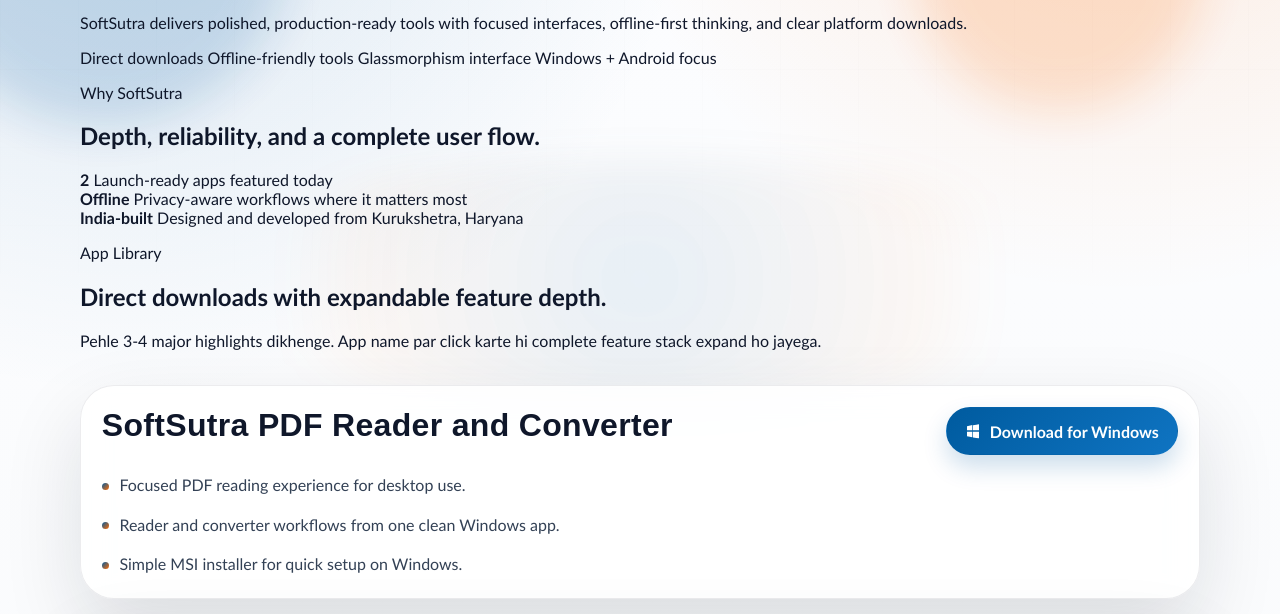
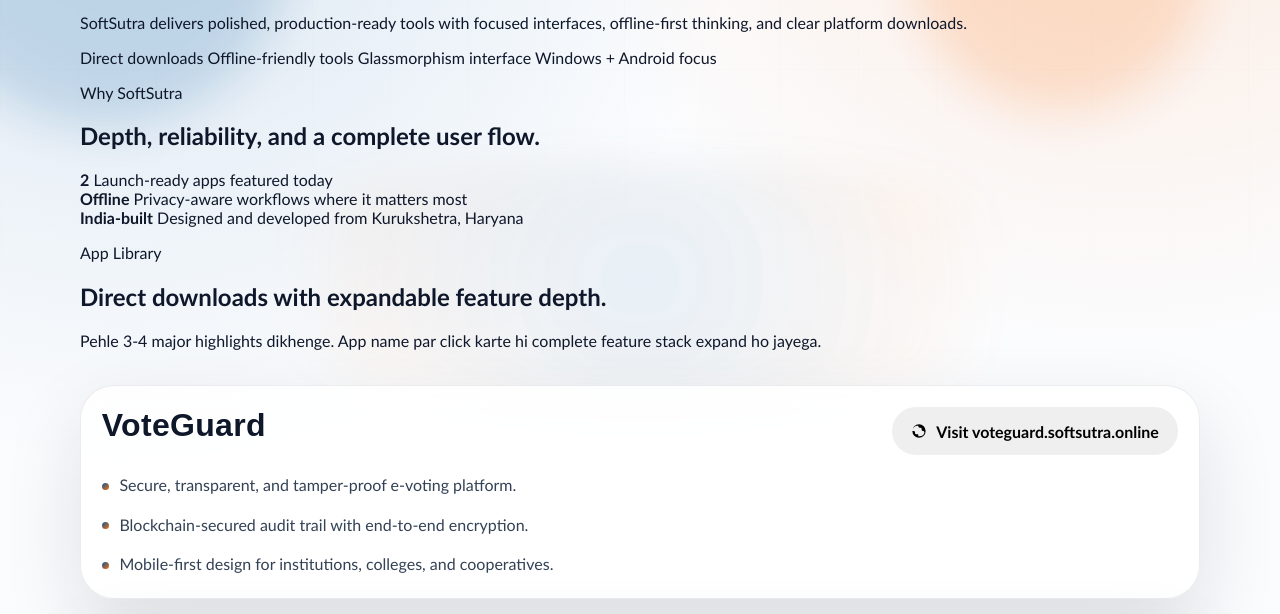
Before and after one commit to ramansarsa/softsutra.online, a plain HTML site: page index.html in a window 1280 px wide. Shown: the part 321-935 px from the top of the page. Drawn offline with Linux system fonts and the light colour scheme.

Commit message:
softsutra.online
It's homepage of webiste

```diff
--- a/assets/js/app.js
+++ b/assets/js/app.js
@@ -1,4 +1,19 @@
 const APPS = [
+  {
+    name: "VoteGuard",
+    features: [
+      "Secure, transparent, and tamper-proof e-voting platform.",
+      "Blockchain-secured audit trail with end-to-end encryption.",
+      "Mobile-first design for institutions, colleges, and cooperatives."
+    ],
+    platforms: [
+      {
+        os: "web",
+        label: "Visit voteguard.softsutra.online",
+        url: "https://voteguard.softsutra.online/"
+      }
+    ]
+  },
   {
     name: "SoftSutra PDF Reader and Converter",
     features: [
@@ -32,6 +47,8 @@
 ];
 
 const PLATFORM_ICONS = {
+  web:
+    '<svg viewBox="0 0 24 24" aria-hidden="true"><path fill="currentColor" d="M12 2a10 10 0 100 20A10 10 0 0012 2zm-1 17.93V18a1 1 0 00-1-1H8A2 2 0 016 15v-1a2 2 0 00-2-2H2.07A8 8 0 0111 4.07V5a2 2 0 002 2h1a2 2 0 012 2v1a2 2 0 002 2 2 2 0 012 2v.93A8 8 0 0113 19.93z"/></svg>',
   windows:
     '<svg viewBox="0 0 24 24" aria-hidden="true"><path fill="currentColor" d="M3 4.75L11 3v8H3zm9 6.25h9V2l-9 1.5zM3 13h8v8.25L3 20zm9 0v8.75L21 23v-10z"/></svg>',
   android:
@@ -133,6 +150,11 @@
     return;
   }
 
+  if (button.classList.contains("download-button--web")) {
+    window.open(button.dataset.downloadUrl, "_blank", "noopener,noreferrer");
+    return;
+  }
+
   startDirectDownload(
     button.dataset.downloadUrl,
     button.dataset.appName,
```
Also changed, not shown: voteguard/index.html (+1 -0 lines), voteguard/privacypolicy.html (+1 -0 lines), voteguard/termsofservice.html (+1 -0 lines).
